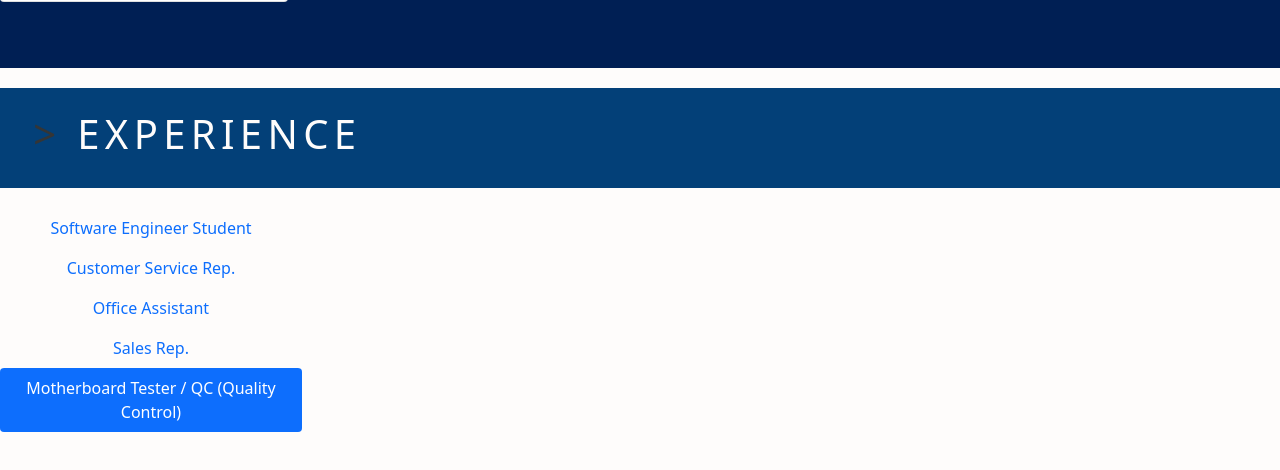
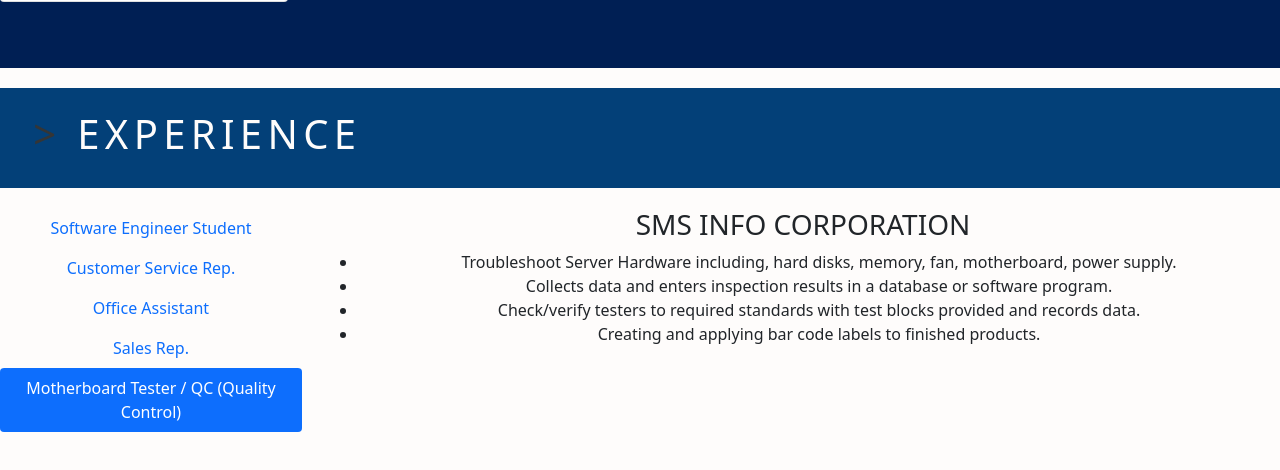
Before and after one commit to LupitaLee/portfolio, a React (Create React App) app: page /contact in a window 1280 px wide. Both pictures are taken after a click on the tab "Motherboard Tester / QC (Quality Control)". Shown: the part 3188-3658 px from the top of the page. Built offline with nearby package versions, Linux system fonts and the light colour scheme.

Commit message:
import Motherboard to Experience component

```diff
--- a/src/components/Experience/Experience.jsx
+++ b/src/components/Experience/Experience.jsx
@@ -6,6 +6,7 @@ import FlatironSchool from '../FlatironSchool'
 import Nisi from '../Nisi'
 import TexasProSigns from '../TexasProSigns'
 import CricketWireless from '../CricketWireless'
+import Motherboard from '../Motherboard'
 
 
 
@@ -71,6 +72,11 @@ const Experience = () => {
                             <CricketWireless />
                         </Tab.Pane>
 
+                        <Tab.Pane eventKey="fifth">
+                            <Motherboard />
+                        </Tab.Pane>
+
+
 
 
                     </Tab.Content>
```
